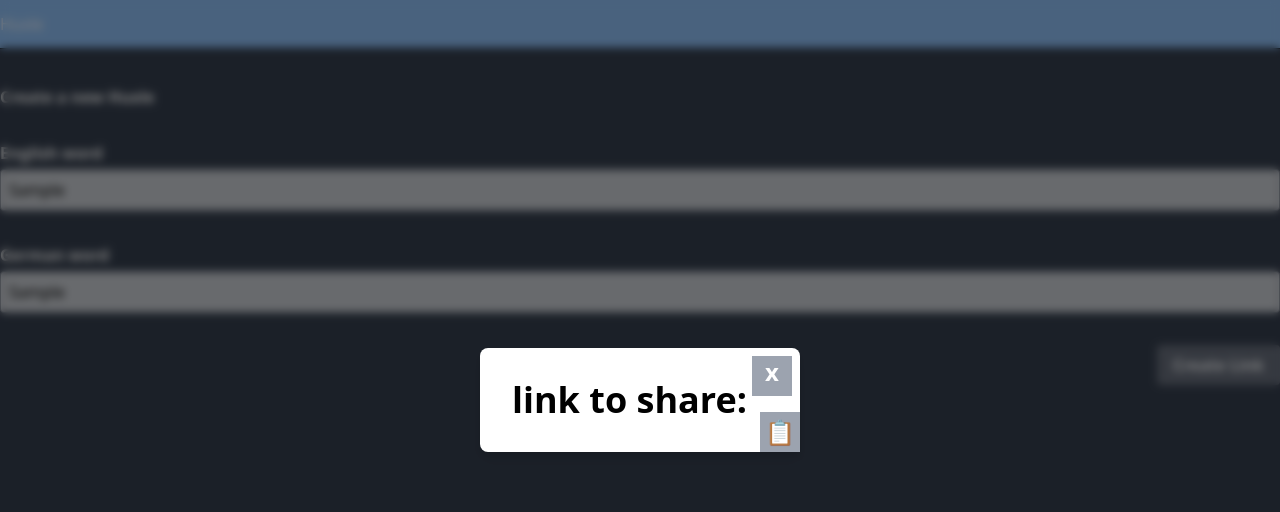
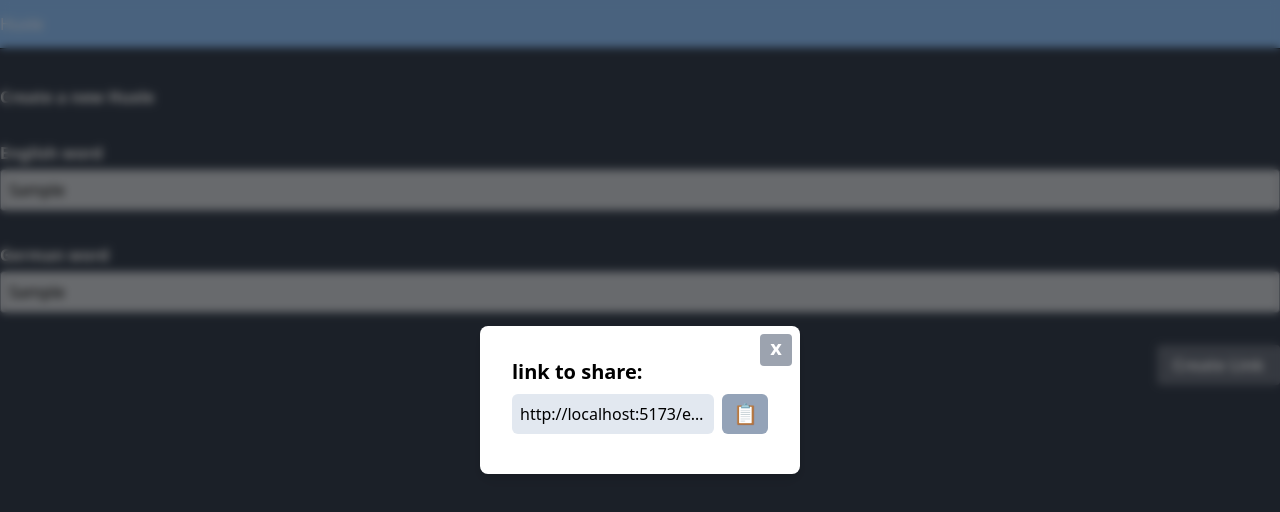
Before and after one commit to Wolfelijolex/Huxle, a Vue app: page /create in a window 1280 px wide. Both pictures are taken after typing "Sample", "Sample" into the empty fields and a click on the button "Create Link". Shown: the top 512 px of the page. Built offline with nearby package versions, Linux system fonts and the light colour scheme.

Commit message:
fixed share link popup

```diff
--- a/src/components/PopUps/sharePopUp.vue
+++ b/src/components/PopUps/sharePopUp.vue
@@ -2,10 +2,13 @@
   <div class="popUpBackground">
     <div class="popUpWindow">
       <div class="closeButton" @click="closePopUp()">x</div>
-      <div class="statsHeadline">
+      <div class="sharePopUpHeadline">
         link to share:
-        <div class="urlToShare">{{ linkToShare }}</div>
-        <button class="shareButton" @click="copyToClipboard()">📋</button>
+        <div class="buttonContainer">
+          <div class="urlToShare">{{ linkToShare }}</div>
+          <button class="urlShareButton" @click="copyToClipboard()" title="copy link to clipboard">{{clipboardEmoji.value}}</button>
+        </div>
+        <div class="message">{{clipboardMessage.value}}</div>
       </div>
     </div>
   </div>
@@ -20,9 +23,13 @@ import errorPopUp from "./errorPopUp.vue";
 const props = defineProps<{
   linkToShare: string;
 }>();
+const linkToShare = ref(props.linkToShare);
 
-const linkToShare = ref(props.linkToShare);
+linkToShare.value = "http://localhost:5173/eyJlbiI6ImZlbGl4IiwiZGUiOiJmZWxpeCJ9";
+
 function copyToClipboard() {
+  clipboardMessage.value = "copied to clipboard!";
+  clipboardEmoji.value = "✓";
   navigator.clipboard.writeText(linkToShare.value);
   console.log("copied to clipboard");
 }
@@ -34,59 +41,48 @@ function closePopUp() {
 const popUpOpen = reactive({
   value: true,
 });
+
+const clipboardMessage = reactive({
+  value: "",
+});
+const clipboardEmoji = reactive({
+  value: "📋",
+});
+
 statsPopUp;
 errorPopUp;
 </script>
 
 <style>
+
+.message {
+  @apply text-black font-normal text-base mt-2 select-none;
+}
+
+.buttonContainer {
+  @apply mt-2;
+}
+
 .popUpBackground {
   @apply absolute z-10 top-0 left-0 w-full h-full bg-black bg-opacity-50 backdrop-blur-sm;
 }
 
-.popUpWindow {
-  @apply absolute flex top-2/4 left-1/2 transform -translate-x-1/2 -translate-y-1/2 landscape:w-1/4 portrait:w-3/4 h-auto bg-white rounded-lg drop-shadow-lg;
+.sharePopUpHeadline {
+  @apply min-w-full text-black font-bold text-xl p-8;
 }
 
-.shareLinkHeadline {
-  @apply text-center text-black font-bold text-xl m-8;
+.urlShareButton {
+  @apply font-bold duration-200 bg-slate-400 overflow-hidden  rounded-md w-28 text-center select-none;
 }
-
-.statsHeadline {
-  @apply text-black font-bold text-4xl m-8;
+.urlShareButton:hover {
+  @apply bg-slate-500;
+}
+.urlShareButton:active {
+  @apply bg-green-600;
 }
 
 .urlToShare {
-  @apply text-black font-bold bg-slate-200 overflow-hidden w-1/2 text-xl;
+  @apply text-black font-normal bg-slate-200 overflow-hidden w-max p-2 mr-2   text-base rounded-md overflow-ellipsis whitespace-nowrap select-all;
 }
 
-/* share button next to url to share gray background  square rounded of edges*/
-.shareButton {
-  @apply absolute text-center duration-200 w-10 h-10 text-2xl bg-gray-400 text-white font-bold cursor-pointer;
-}
-.shareButton:hover {
-  @apply bg-blue-500;
-}
-.shareButton:active {
-  @apply absolute bg-blue-600 w-9 h-9;
-}
-
-/* .closeButton {
-  @apply absolute text-center duration-200 top-0 m-2 right-0 w-10 h-10 text-2xl bg-gray-400 text-white font-bold cursor-pointer;
-} */
-
-.closeButton:hover {
-  @apply bg-red-500;
-}
-
-.closeButton:active {
-  @apply absolute bg-red-600 w-9 h-9;
-}
-
-.statsContainer {
-  @apply mb-32 m-8 w-96;
-}
-
-.statsText {
-  @apply text-black font-bold text-2xl;
-}
 </style>
--- a/src/components/PopUps/statsPopUp.vue
+++ b/src/components/PopUps/statsPopUp.vue
@@ -62,7 +62,7 @@ const gameState = useGameStore();
 }
 
 .closeButton {
-  @apply absolute text-center duration-200 top-0 m-2 right-0 w-10 h-10 text-2xl bg-gray-400 text-white font-bold cursor-pointer;
+  @apply absolute text-center select-none duration-200 top-0 m-2 right-0 w-8 h-8 text-xl bg-gray-400 text-white font-bold cursor-pointer rounded;
 }
 
 .closeButton:hover {
@@ -70,7 +70,7 @@ const gameState = useGameStore();
 }
 
 .closeButton:active {
-  @apply absolute bg-red-600 w-9 h-9;
+  @apply absolute bg-red-600;
 }
 
 .statsContainer {
--- a/src/components/PopUps/winStatePopup.vue
+++ b/src/components/PopUps/winStatePopup.vue
@@ -99,7 +99,7 @@ setTimeout(() => {
 }
 
 .popUpWindow {
-  @apply absolute flex top-2/4 left-1/2 transform -translate-x-1/2 -translate-y-1/2 landscape:w-1/4 portrait:w-3/4 h-auto bg-white rounded-lg drop-shadow-lg;
+  @apply absolute duration-200 flex top-2/4 left-1/2 transform -translate-x-1/2 -translate-y-1/2 landscape:w-1/4 portrait:w-3/4 h-auto bg-white rounded-lg drop-shadow-lg;
 }
 
 .winStateText {
@@ -109,7 +109,6 @@ setTimeout(() => {
 .Emoji {
   @apply text-7xl m-4 duration-300 select-none;
   animation: shakeHead 2s linear infinite;
-
 }
 
 .Emoji:hover {
```
